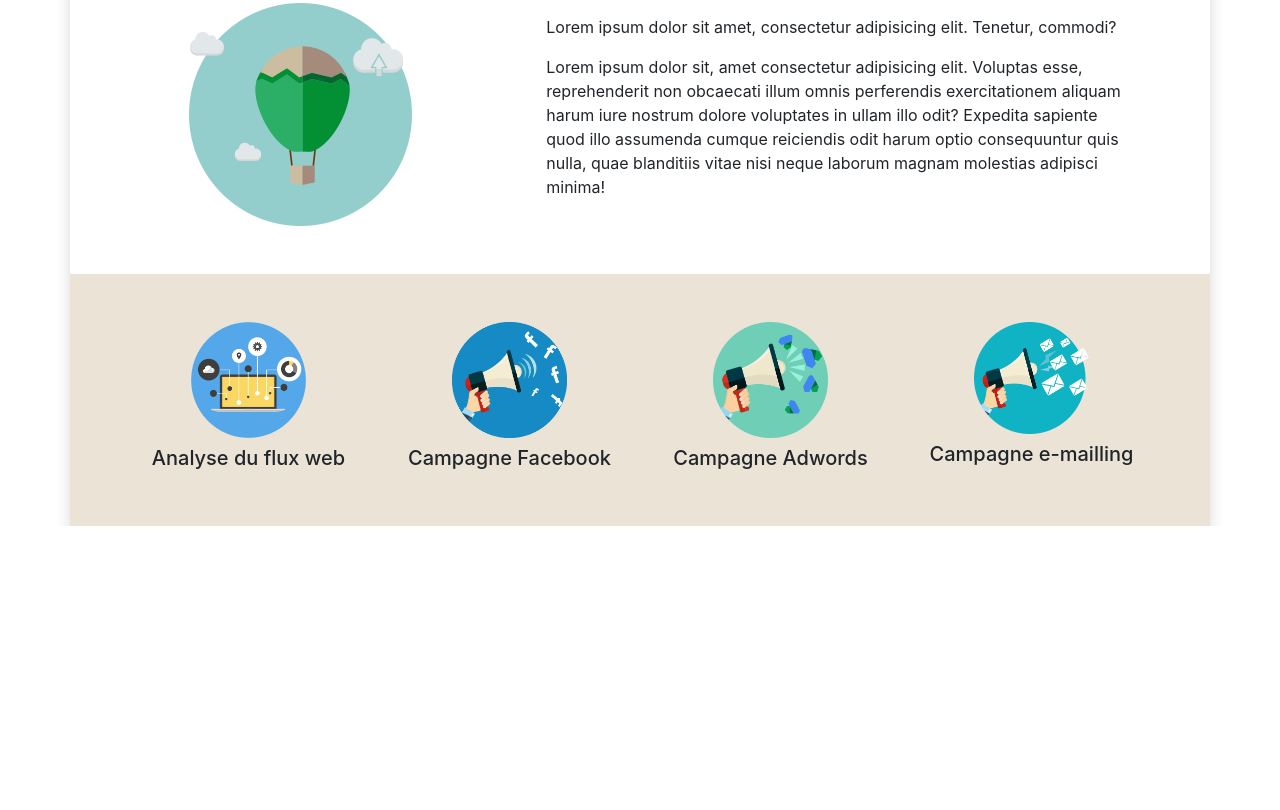
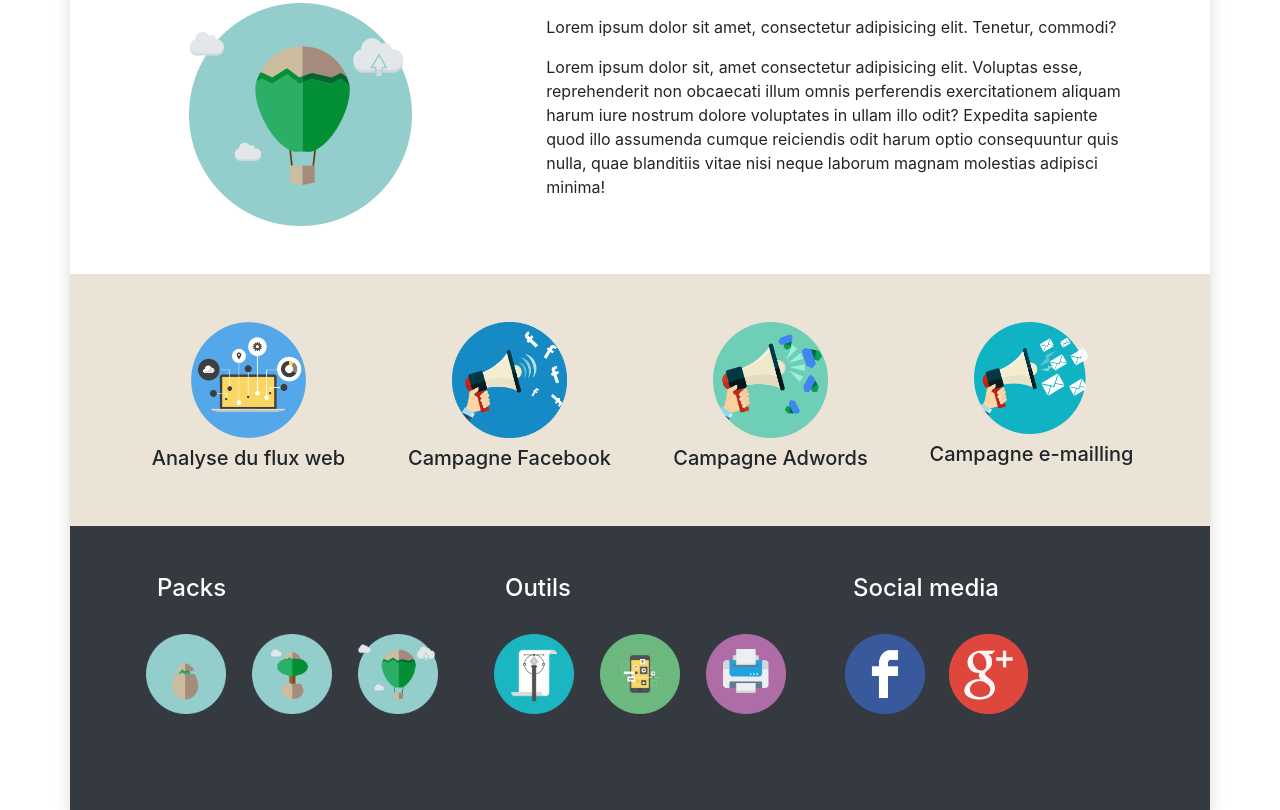
Before and after one commit to RenNatchez/html-bootstrap-youcommunik, a website: page index.html in a window 1280 px wide. Shown: the part 2120-2930 px from the top of the page. Before the commit the page ends 2646 px from the top, so only its background shows below. Drawn offline with nearby package versions, Linux system fonts and the light colour scheme.

Commit message:
fin header

```diff
--- a/index.html
+++ b/index.html
@@ -193,6 +193,37 @@
         </div>
     </section>
 
+    <!-- footer  -->
+    <footer class="pb-5 bg-dark">
+        <div class="container">
+            <div class="row pl-5 pr-5">
+                <div class="col-4 pb-5">
+                    <h4 class="text-white pt-5 ml-4 pb-4">Packs</h4>
+                    <div class="d-flex justify-content-around">
+                        <img src="./public/img/icon-eclosion.png" alt="" class="w-25 h-25">
+                        <img src="./public/img/icon-evolution.png" alt="" class="w-25 h-25">
+                        <img src="./public/img/icon-envole.png" alt="" class="w-25 h-25">
+                    </div>
+                </div>
+                <div class="col-4 pb-5">
+                    <h4 class="text-white pt-5 ml-4 pb-4">Outils</h4>
+                    <div class="d-flex justify-content-around">
+                        <img src="./public/img/identite-graphique.png" alt="" class="w-25 h-25">
+                        <img src="./public/img/reseaux-sociaux.png" alt="" class="w-25 h-25">
+                        <img src="./public/img/print.png" alt="" class="w-25 h-25">
+                    </div>
+                </div>
+                <div class="col-4 pb-5">
+                    <h4 class="text-white pt-5 ml-4 pb-4">Social media</h4>
+                    <div class="d-flex">
+                        <img src="./public/img/social-f.png" alt="" class="w-25 h-25 ml-3">
+                        <img src="./public/img/google-plus.png" alt="" class="w-25 h-25 ml-4">
+                    </div>
+                </div>
+            </div>
+        </div>
+    </footer>
+
 
 
 
```
